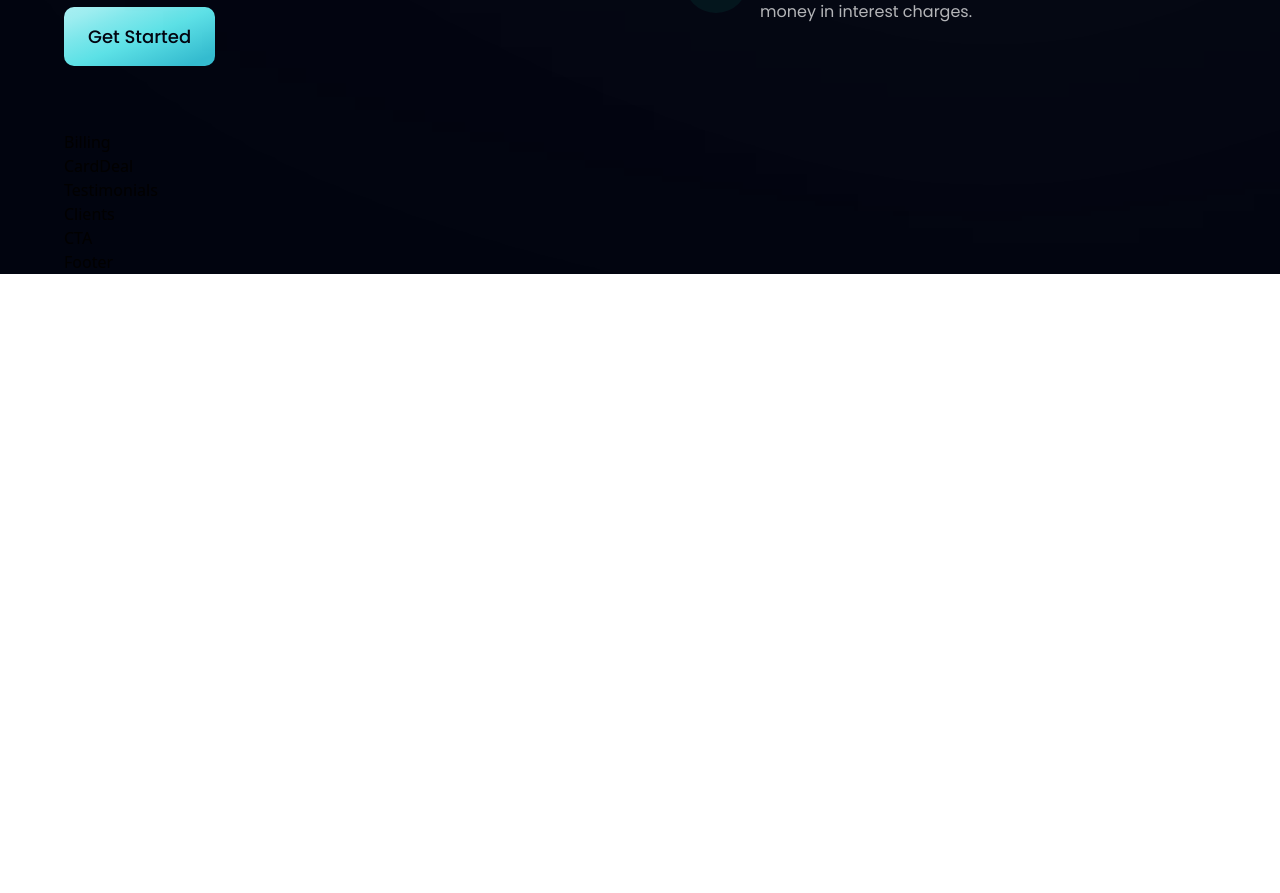
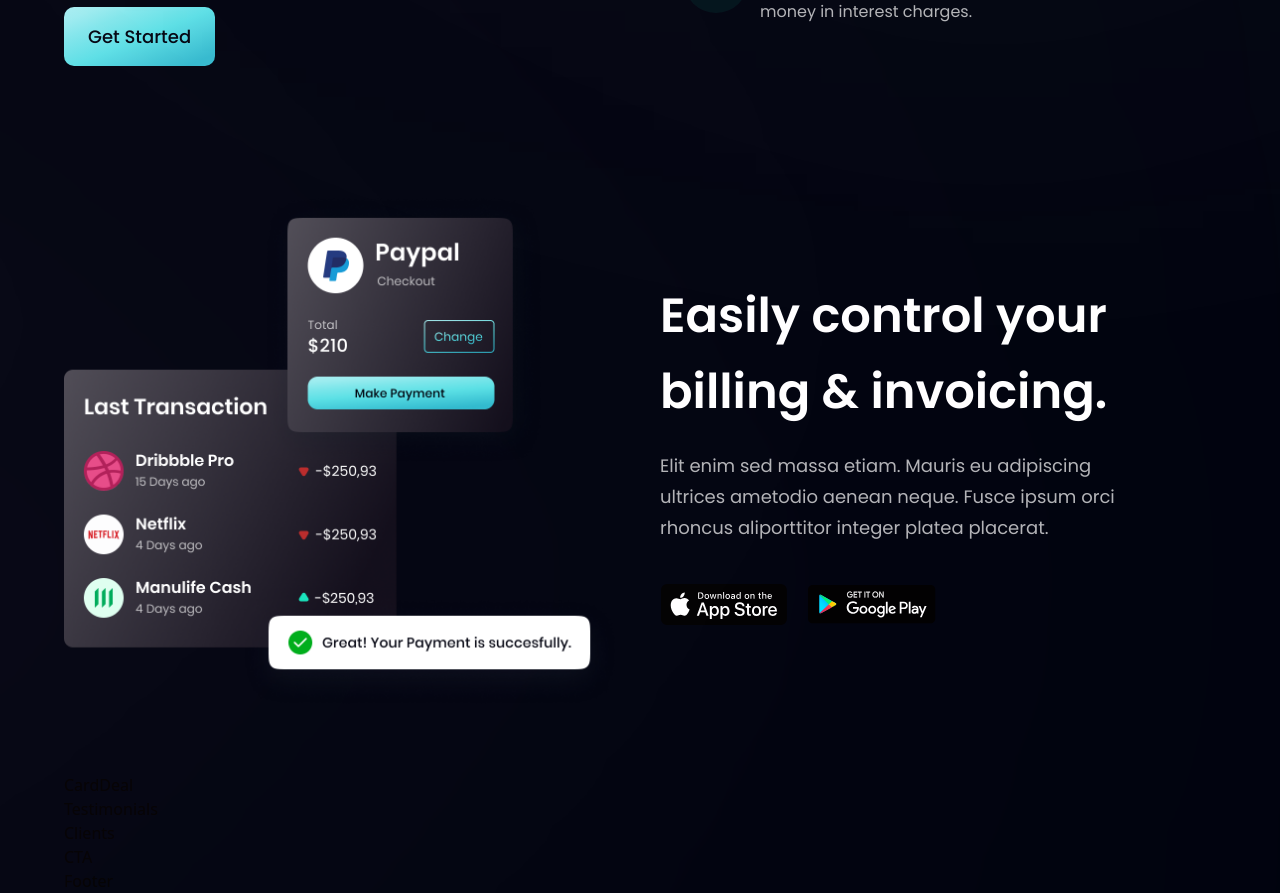
Before and after one commit to rockmel03/bank_modern_app, a React (Vite) app: page / in a window 1280 px wide. Shown: the part 1340-2233 px from the top of the page. Before the commit the page ends 1614 px from the top, so only its background shows below. Built offline with nearby package versions, Linux system fonts and the light colour scheme.

Commit message:
added billing section

```diff
--- a/src/components/Billing.jsx
+++ b/src/components/Billing.jsx
@@ -1,9 +1,45 @@
-import React from 'react'
+import { apple, google, bill } from "../assets";
+import styles, { layout } from "../style";
 
 const Billing = () => {
   return (
-    <div>Billing</div>
-  )
-}
+    <section id="product" className={`${layout.sectionReverse}`}>
+      <div className={`${layout.sectionImgReverse}`}>
+        <img
+          src={bill}
+          alt="billing"
+          className="w-full h-full relative z-[5]"
+        />
 
-export default Billing
+        <div className="absolute z-[3] -left-1/2 top-0 w-1/2 h-1/2 rounded-full white__gradient" />
+        <div className="absolute z-[0] -left-1/2 bottom-0 w-1/2 h-1/2 rounded-full pink__gradient" />
+      </div>
+
+      <div className={layout.sectionInfo}>
+        <h2 className={styles.heading2}>
+          Easily control your <br className=" sm:block hidden" /> billing &
+          invoicing.
+        </h2>
+        <p className={`${styles.paragraph} max-w-[472px] mt-5`}>
+          Elit enim sed massa etiam. Mauris eu adipiscing ultrices ametodio
+          aenean neque. Fusce ipsum orci rhoncus aliporttitor integer platea
+          placerat.
+        </p>
+        <div className="flex flex-wrap sm:mt-10 mt-6">
+          <img
+            src={apple}
+            alt="apple_store"
+            className="w-[128px] h-[42px] object-contain mr-5 cursor-pointer"
+          />
+          <img
+            src={google}
+            alt="google_play"
+            className="w-[128px] h-[42px] object-contain cursor-pointer"
+          />
+        </div>
+      </div>
+    </section>
+  );
+};
+
+export default Billing;
```
